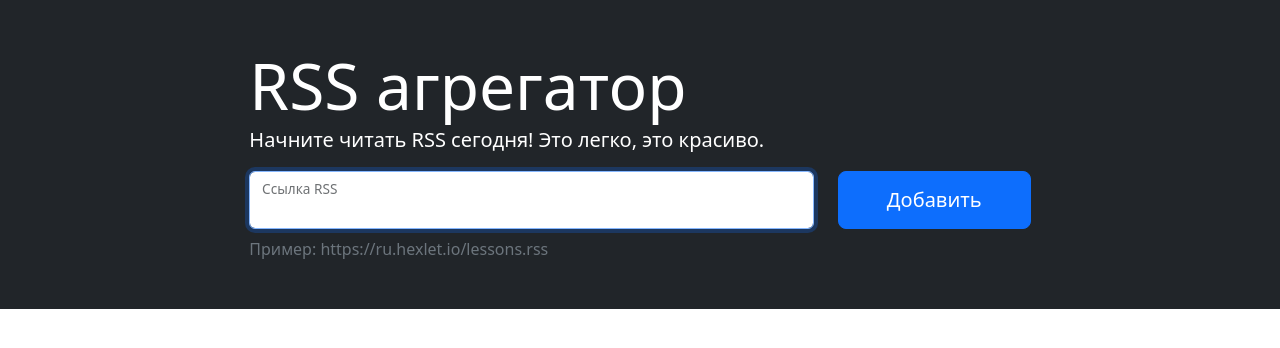
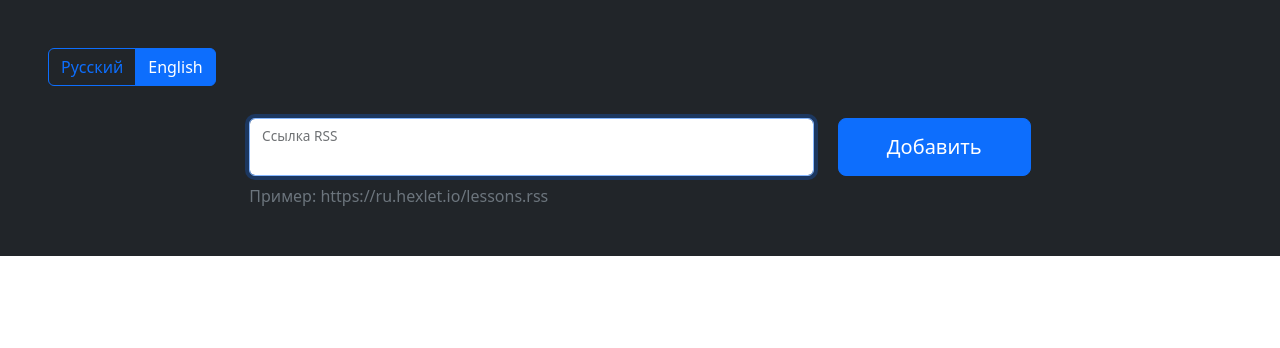
Before and after one commit to 256sha9gag/frontend-bootcamp-project-11, a website built with webpack: page index.html in a window 1280 px wide. Built offline with nearby package versions, Linux system fonts and the light colour scheme; what on-change would draw is missing.

Commit message:
fix: delete text

```diff
--- a/index.html
+++ b/index.html
@@ -8,10 +8,14 @@
   <body class="d-flex flex-column min-vh-100">
     <main class="flex-grow-1">
       <section class="container-fluid bg-dark p-5">
+        <div class="btn-group" role="group">
+          <button type="button" data-lang="lang" class="btn mb-3 btn-outline-primary" id="ru">Русский</button>
+          <button type="button" data-lang="lang" class="btn mb-3 btn-primary" id="en">English</button>
+        </div>
         <div class="row">
           <div class="col-md-10 col-lg-8 mx-auto text-white">
-            <h1 class="display-3 mb-0">RSS агрегатор</h1>
-            <p class="lead">Начните читать RSS сегодня! Это легко, это красиво.</p>
+            <h1 class="display-3 mb-0"></h1>
+            <p class="lead"></p>
             <form action="" class="rss-form text-body">
               <div class="row">
                 <div class="col">
```
